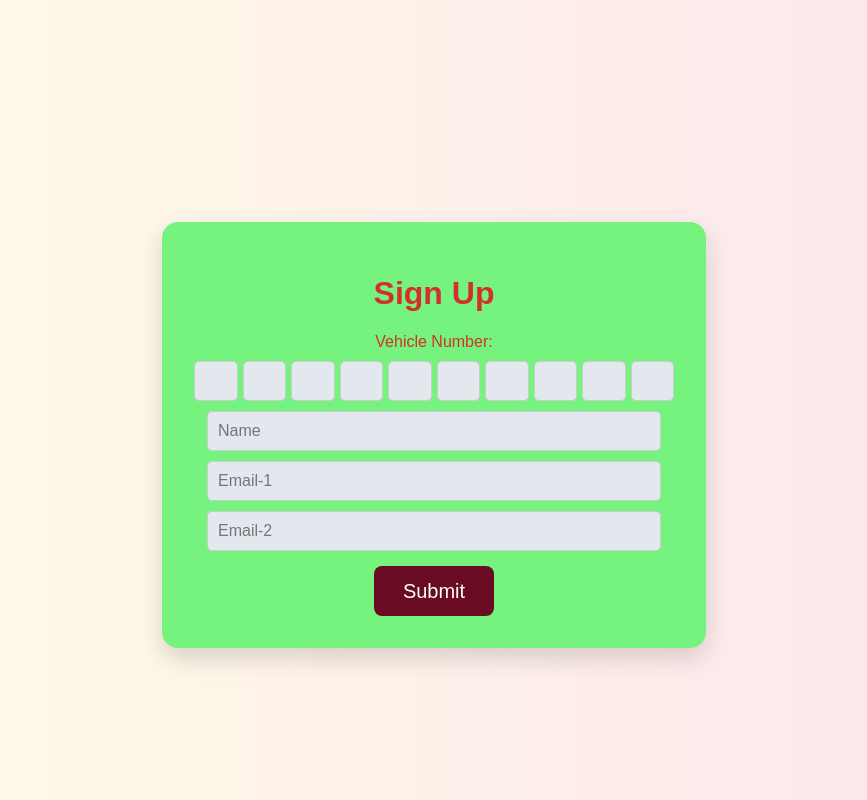
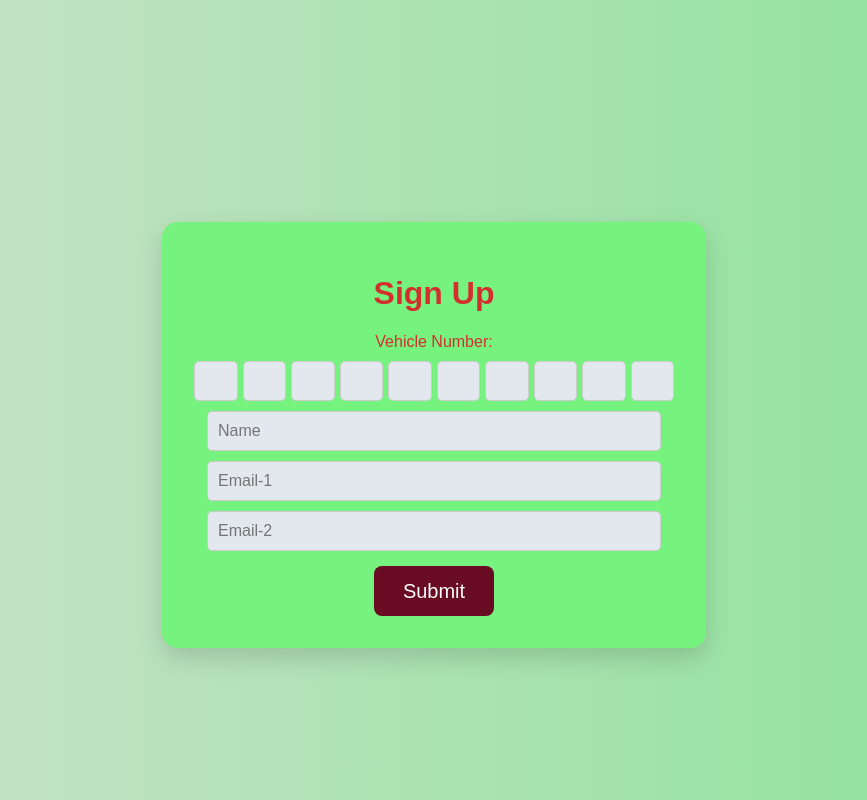
Before and after one commit to surya1604surya/Accident-Tracking, a Next.js app: page /page2 in a window 1280 px wide. Shown: the whole page, without its empty margins (206-1073 px from the left). Built offline with nearby package versions, Linux system fonts and the light colour scheme.

Commit message:
Update page.module.css

```diff
--- a/src/app/page2/page.module.css
+++ b/src/app/page2/page.module.css
@@ -6,7 +6,7 @@
     background: rgb(118, 243, 126);
 }
 .homeBody {
-  background: linear-gradient(to right, #fffde7, #fce4ec); /* pastel gradient */
+  background: linear-gradient(to right, #cce2cb, #8be398); /* pastel gradient */
   height: 100vh;
   width: 100vw;
   display: flex;
```
